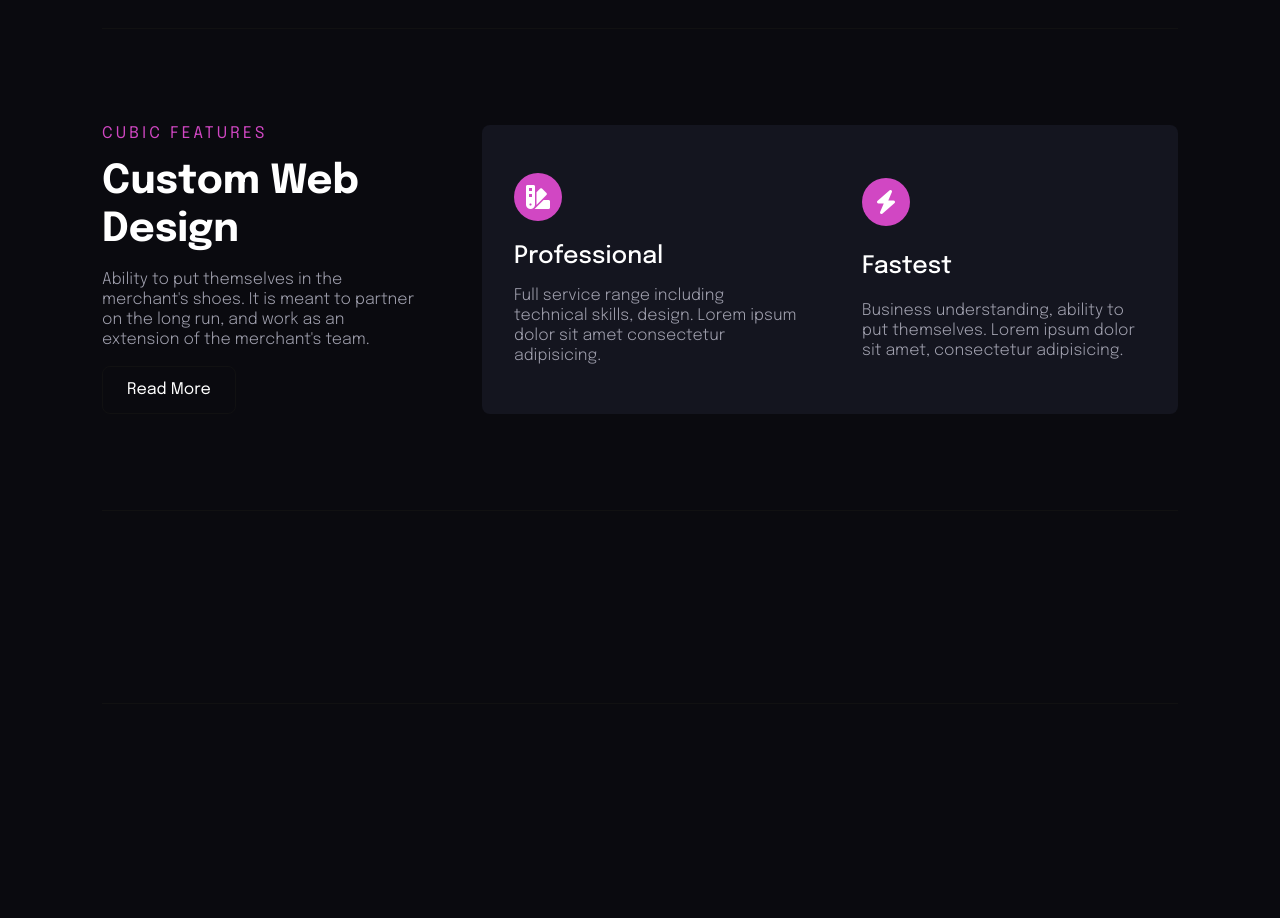
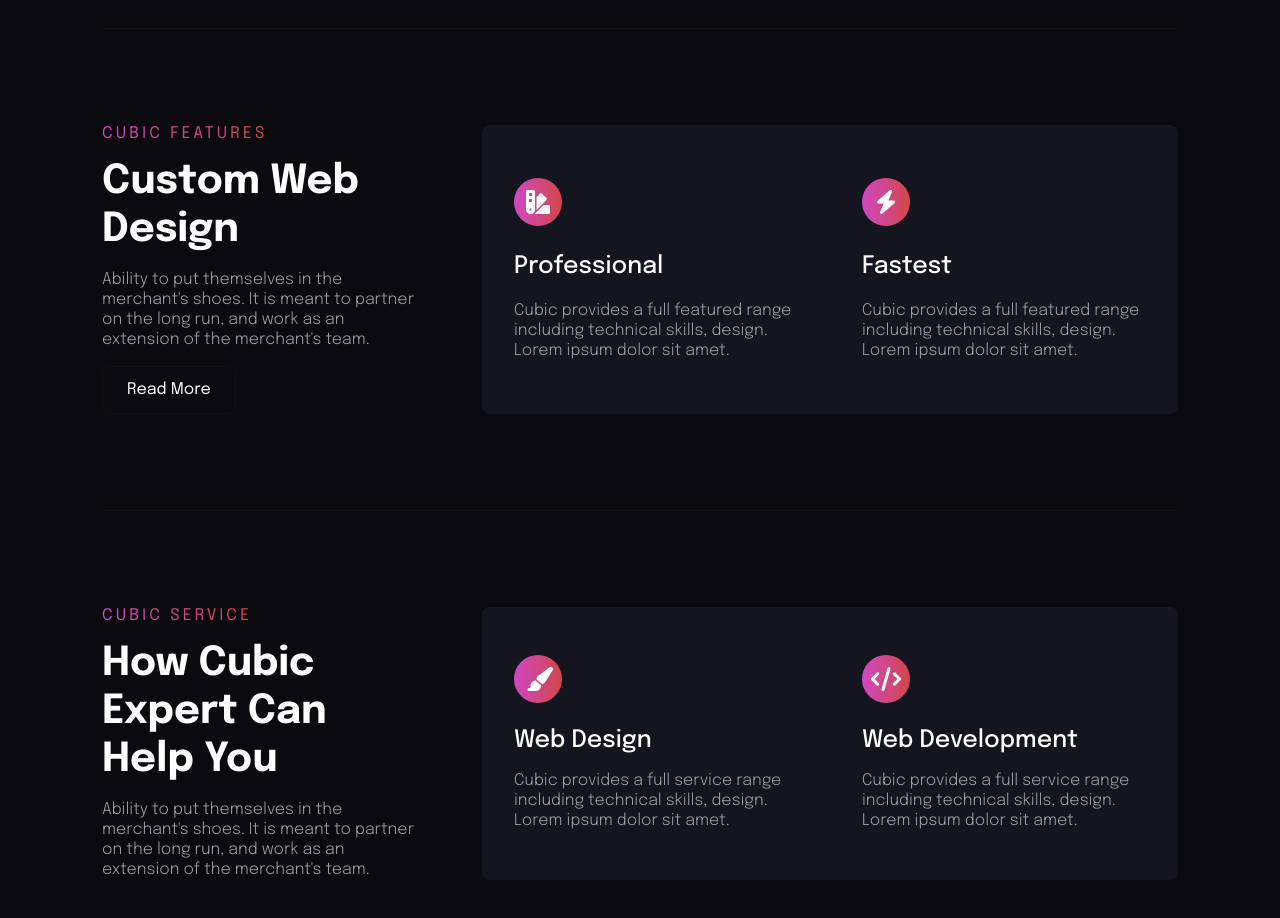
Before and after one commit to robiuzzaman4/cubic-beta, a plain HTML site: page index.html in a window 1280 px wide. Shown: the part 980-1898 px from the top of the page. Before the commit the page ends 1684 px from the top, so only its background shows below. Drawn offline with Linux system fonts and the light colour scheme.

Commit message:
service section add

```diff
--- a/assets/css/style.css
+++ b/assets/css/style.css
@@ -18,17 +18,7 @@
     padding: 0;
     box-sizing: border-box;
 }
-/* CUSTOM SCROLL BAR */
-/* ::-webkit-scrollbar {
-    width: 1em;
-    overflow: hidden;
-}
-::-webkit-scrollbar-thumb {
-    background-color: var(--base);
-}
-::-webkit-scrollbar-track {
-    background-color: var(--interface);
-} */
+
 /* BASE */
 html {
     scroll-behavior: smooth;
@@ -64,9 +54,13 @@ img {
 }
 .span-wide {
     text-transform: uppercase;
-    color: var(--pink);
+    /* color: var(--pink); */
     font-size: 1em;
     letter-spacing: .2em;
+    background: linear-gradient(to right, #d147c3, #d14747);
+    background-clip: text;
+    -webkit-background-clip: text;
+    -webkit-text-fill-color: transparent;
 }
 .paragraph {
     font-size: 1em;
@@ -228,12 +222,12 @@ img {
     align-items: flex-start;
     gap: 1em;
 }
-.featured-content .btn-readmore {
+.btn-readmore {
     background-color: transparent;
     border-color: var(--focus-low);
     transition: all .2s ease-in;
 }
-.featured-content .btn-readmore:hover {
+.btn-readmore:hover {
     background-color: var(--pink);
     border-color: var(--pink);
 }
@@ -258,7 +252,7 @@ img {
 .card .icon-box {
     height: 3em;
     width: 3em;
-    background-color: var(--pink);
+    background: linear-gradient(to right, #d147c3, #d14747);
     border-radius: 50%;
     display: grid;
     place-items: center;
@@ -273,7 +267,35 @@ img {
 .service {
     padding-block: var(--padding-block);
     border-bottom: var(--border);
+
+    display: grid;
+    grid-template-columns: repeat(1, 1fr);
+    gap: 4em;
 }
+.service-content {
+    display: flex;
+    flex-direction: column;
+    align-items: flex-start;
+    gap: 1em;
+}
+.service-card {
+    height: 100%;
+    border: var(--interface);
+    border-radius: .5em;
+    background-color: var(--interface);
+    display: grid;
+    grid-template-columns: repeat(1, 1fr);
+}
+.service-card .card {
+    height: 100%;
+    padding: 2em;
+    display: flex;
+    flex-direction: column;
+    align-items: flex-start;
+    justify-content: space-evenly;
+    gap: 2em;
+}
+
 /* SERVICE SECTION END */
 
 /* ===== RESPONSIVE PART ===== */
@@ -290,6 +312,14 @@ img {
     .container {
         max-width: 720px;
     }
+}
+
+/* Large devices (desktops, 992px and up) */
+@media (min-width: 992px) {
+    .container {
+        max-width: 960px;
+    }
+
     /* NAV */
     .nav {
         flex-direction: row;
@@ -350,13 +380,18 @@ img {
     }
     /* FEATURED SECTION END */
 
-}
-
-/* Large devices (desktops, 992px and up) */
-@media (min-width: 992px) {
-    .container {
-        max-width: 960px;
+    /* SERVICE SECTION START */
+    .service {
+        grid-template-columns: repeat(3, 1fr);
     }
+    .service-card {
+        grid-column: span 2;
+        grid-template-columns: repeat(2, 1fr);
+    }
+    .service-card .card {
+        gap: 0;
+    }
+    /* SERVICE SECTION END */
 }
 
 /* X-Large devices (large desktops, 1200px and up) */
--- a/assets/js/script.js
+++ b/assets/js/script.js
@@ -1,6 +1,8 @@
+// SELECT MENU BUTTON & NAV LIST
 const menuBtn = document.querySelector("#menuBtn");
 const navList = document.querySelector("#navList");
 
+// ADD EVENT LISTENER ON MENU BUTTON & SHOWING RESPONSIVE NAV BAR
 menuBtn.addEventListener("click", () => {
     navList.classList.toggle("nav-active");
 });
--- a/index.html
+++ b/index.html
@@ -97,14 +97,14 @@
                         <i class="fa-solid fa-swatchbook icon-box-icon"></i>
                     </div>
                     <h4 class="h-4">Professional</h4>
-                    <p class="paragraph">Full service range including technical skills, design. Lorem ipsum dolor sit amet consectetur adipisicing.</p>
+                    <p class="paragraph">Cubic provides a full featured range including technical skills, design. Lorem ipsum dolor sit amet.</p>
                 </div>
                 <div class="card">
                     <div class="icon-box">
                         <i class="fa-solid fa-bolt icon-box-icon"></i>
                     </div>
                     <h4 class="h-4">Fastest</h4>
-                    <p class="paragraph">Business understanding, ability to put themselves. Lorem ipsum dolor sit amet, consectetur adipisicing.</p>
+                    <p class="paragraph">Cubic provides a full featured range including technical skills, design. Lorem ipsum dolor sit amet.</p>
                 </div>
             </div>
         </section>
@@ -112,7 +112,27 @@
 
         <!-- SERVICE SECTION START -->
         <section class="service">
-
+            <div class="service-content">
+                <span class="span-wide">Cubic Service</span>
+                <h2 class="h-2">How Cubic Expert Can Help You</h2>
+                <p class="paragraph">Ability to put themselves in the merchant's shoes. It is meant to partner on the long run, and work as an extension of the merchant's team.</p>
+            </div>
+            <div class="service-card">
+                <div class="card">
+                    <div class="icon-box">
+                        <i class="fa-solid fa-paintbrush icon-box-icon"></i>
+                    </div>
+                    <h4 class="h-4">Web Design</h4>
+                    <p class="paragraph">Cubic provides a full service range including technical skills, design. Lorem ipsum dolor sit amet.</p>
+                </div>
+                <div class="card">
+                    <div class="icon-box">
+                        <i class="fa-solid fa-code icon-box-icon"></i>
+                    </div>
+                    <h4 class="h-4">Web Development</h4>
+                    <p class="paragraph">Cubic provides a full service range including technical skills, design. Lorem ipsum dolor sit amet.</p>
+                </div>
+            </div>
         </section>
         <!-- SERVICE SECTION END -->
     </main>
```
